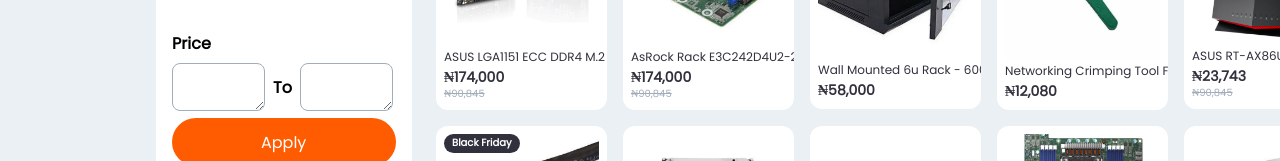
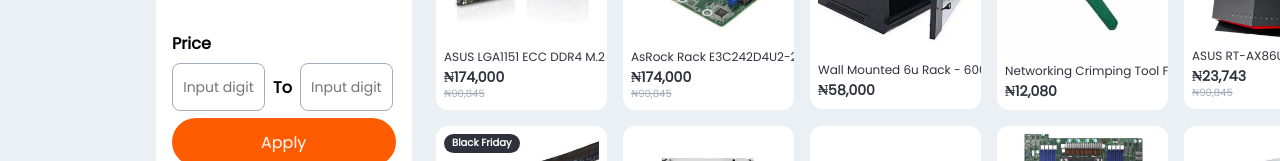
Before and after one commit to Gift-Chiedozie/TOP-Projects, a plain HTML site: page kdSolutions/desktopPage1/index.html in a window 1280 px wide. Shown: the part 397-558 px from the top of the page. Drawn offline with Linux system fonts and the light colour scheme.

Commit message:
changed the price tag element from textarea to input

```diff
--- a/kdSolutions/desktopPage1/index.html
+++ b/kdSolutions/desktopPage1/index.html
@@ -428,9 +428,9 @@
           <div class="categories-parent">
             <b class="all-products">Price</b>
             <div class="text-parent">
-              <textarea class="text" placeholder="Input digit"> </textarea>
+              <input class="text" placeholder="Input digit">
               <b class="all-products">To</b>
-              <textarea class="text" placeholder="Input digit"> </textarea>
+              <input class="text" placeholder="Input digit">
             </div>
             <button class="button">
               <div class="icon-arrow-circle-right5-1-parent">
```
